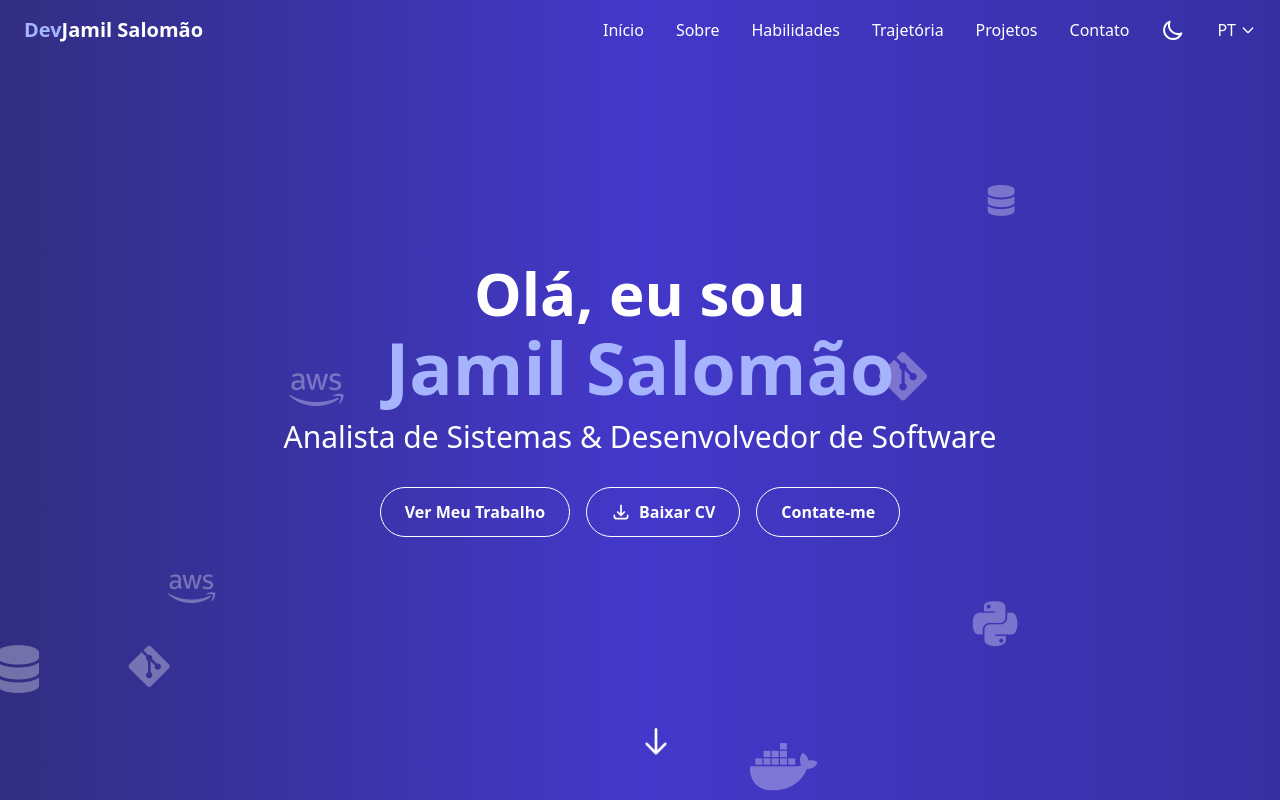
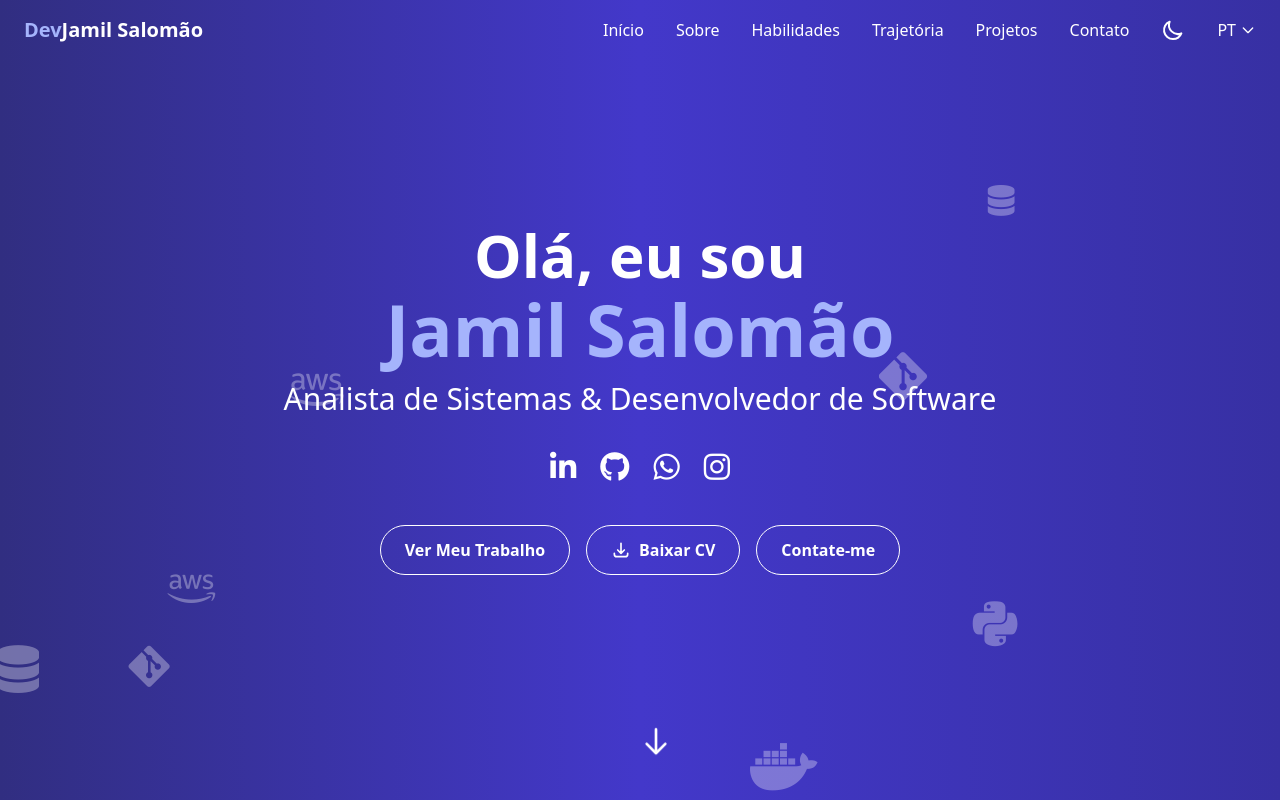
Before and after one commit to jamilsalomao/portfolio, a website built with Vite: page index.html in a window 1280 px wide. Shown: the top 810 px of the page. Built offline with nearby package versions, Linux system fonts and the light colour scheme.

Commit message:
feat: adiciona redes sociais no topo e ajusta animação de fundo

```diff
--- a/index.html
+++ b/index.html
@@ -214,6 +214,26 @@
                     <span class="lang-en hidden">Systems Analyst & Software Developer</span>
                     <span class="lang-es hidden">Analista de Sistemas & Desarrollador de Software</span>
                 </h2>
+
+                <div class="flex justify-center gap-6 mb-10 hidden-element">
+                    <a href="https://linkedin.com/in/jamil-salomao" target="_blank"
+                        class="text-white hover:text-blue-300 transition transform hover:scale-110">
+                        <i class="fab fa-linkedin-in text-3xl"></i>
+                    </a>
+                    <a href="https://github.com/jamilsalomao" target="_blank"
+                        class="text-white hover:text-blue-300 transition transform hover:scale-110">
+                        <i class="fab fa-github text-3xl"></i>
+                    </a>
+                    <a href="https://wa.me/5532998622603" target="_blank"
+                        class="text-white hover:text-green-400 transition transform hover:scale-110">
+                        <i class="fab fa-whatsapp text-3xl"></i>
+                    </a>
+                    <a href="https://instagram.com/jamilsalomao_" target="_blank"
+                        class="text-white hover:text-pink-400 transition transform hover:scale-110">
+                        <i class="fab fa-instagram text-3xl"></i>
+                    </a>
+                </div>
+
                 <div class="flex justify-center gap-4 hidden-element">
                     <a href="#projects"
                         class="bg-transparent hover:bg-blue-600 dark:hover:bg-blue-700 text-white font-bold py-3 px-6 border border-white hover:border-transparent rounded-full transition duration-300">
--- a/js/scripts.js
+++ b/js/scripts.js
@@ -400,12 +400,12 @@ function updateAnimationOnResize() {
     programmingSymbolsContainer.innerHTML = '';
 
     if (window.innerWidth < 768) {
-        maxSymbols = 15;
+        maxSymbols = 10;
         for (let i = 0; i < 3; i++) {
             createSymbol();
         }
     } else {
-        maxSymbols = 35;
+        maxSymbols = 25;
         for (let i = 0; i < 5; i++) {
             createSymbol();
         }
```
